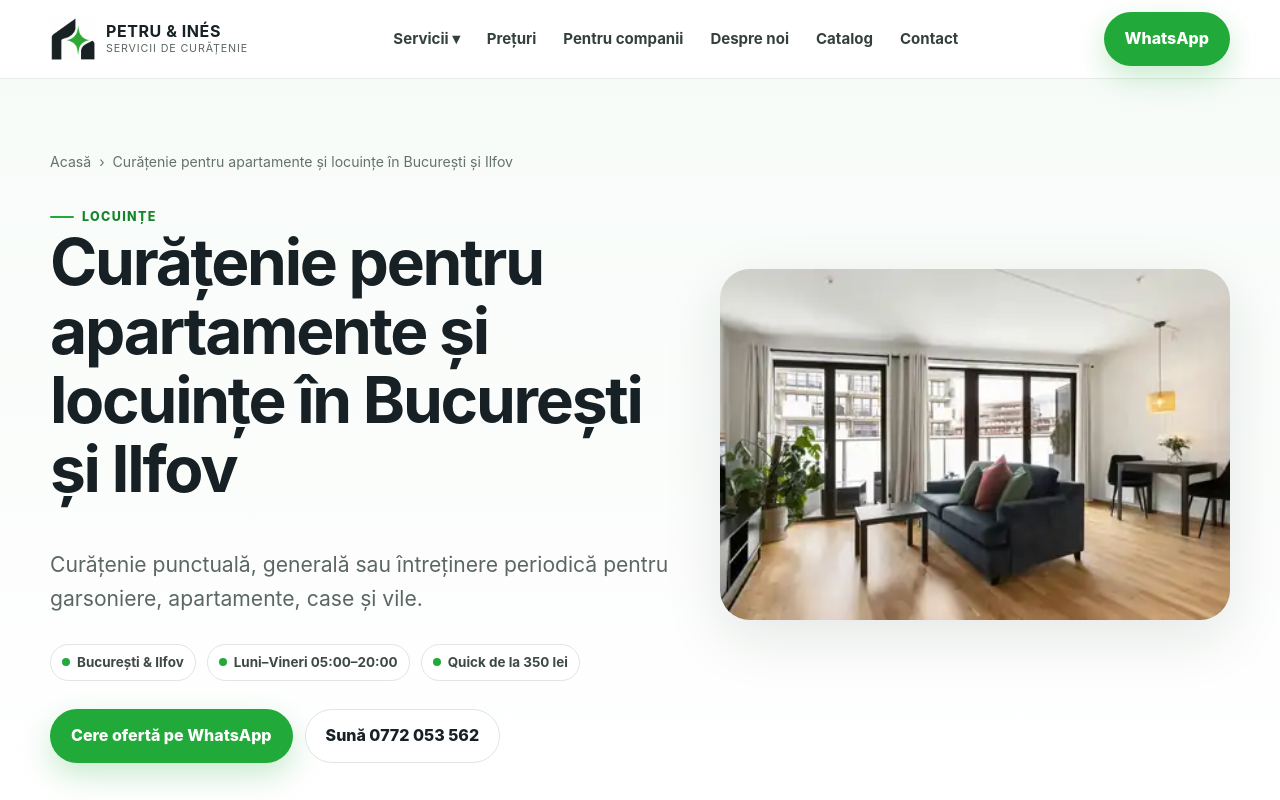
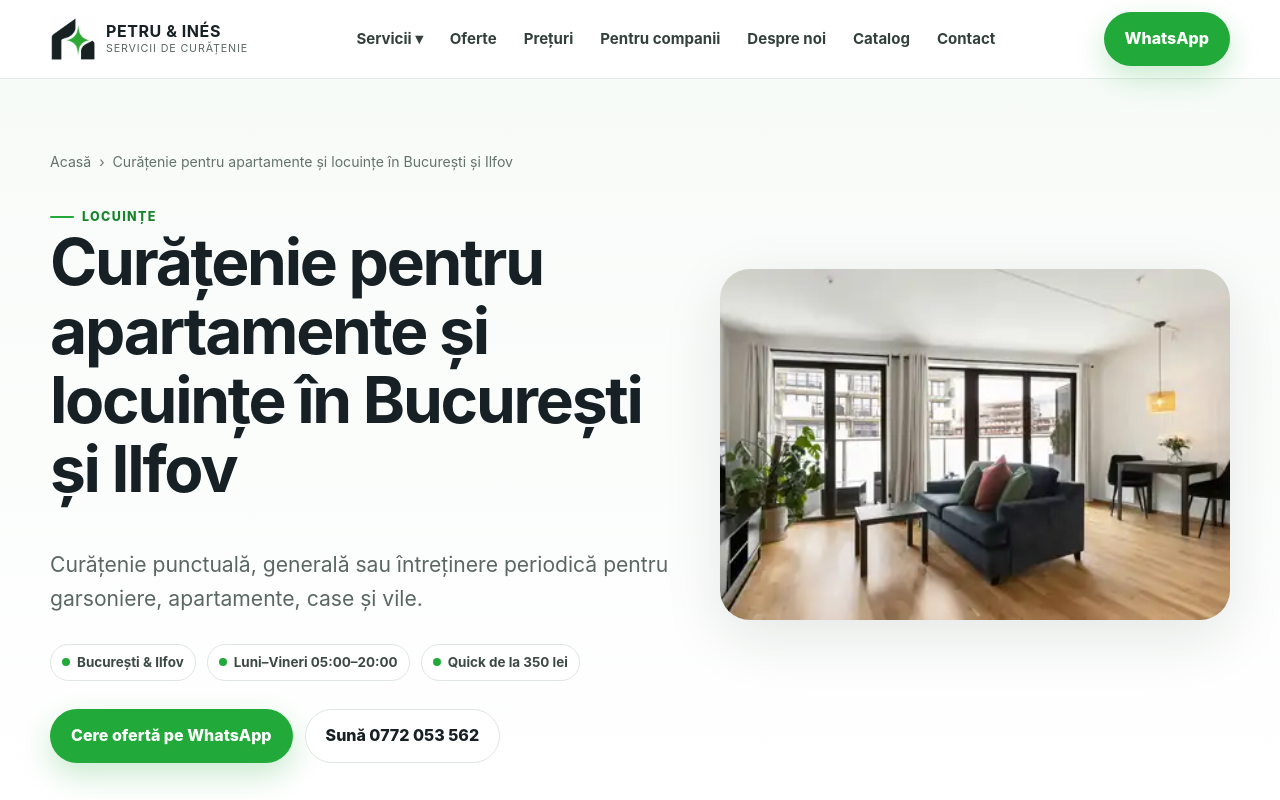
Before and after one commit to petruandines/cleaning-services, a website: page curatenie-apartamente-bucuresti/index.html in a window 1280 px wide. Shown: the top 800 px of the page. Drawn offline with Linux system fonts and the light colour scheme.

```diff
--- a/curatenie-apartamente-bucuresti/index.html
+++ b/curatenie-apartamente-bucuresti/index.html
@@ -37,7 +37,7 @@
         <button type="button" aria-expanded="false">Servicii ▾</button>
         <div class="nav-drop-menu"><a href="/cleaning-services/curatare-tapiterie-bucuresti/">Curățare tapițerie</a><a href="/cleaning-services/curatare-canapele-bucuresti/">Curățare canapele</a><a href="/cleaning-services/curatare-saltele-bucuresti/">Curățare saltele</a><a href="/cleaning-services/curatare-tapiterie-auto-bucuresti/">Tapițerie auto</a><a href="/cleaning-services/curatenie-apartamente-bucuresti/">Curățenie locuințe</a><a href="/cleaning-services/curatenie-birouri-bucuresti/">Birouri &amp; spații comerciale</a><a href="/cleaning-services/curatare-vitrine-bucuresti/">Vitrine &amp; suprafețe vitrate</a><a href="/cleaning-services/igienizare-aer-conditionat-bucuresti/">Igienizare aer condiționat</a><a href="/cleaning-services/ozonificare-bucuresti/">Ozonificare</a></div>
       </div>
-      <a href="/cleaning-services/preturi/">Prețuri</a>
+      <a href="/cleaning-services/oferte/">Oferte</a><a href="/cleaning-services/preturi/">Prețuri</a>
       <a href="/cleaning-services/pentru-companii/">Pentru companii</a>
       <a href="/cleaning-services/despre-noi/">Despre noi</a>
       <a href="https://petruandines.github.io/cleaning-services/catalog" target="_blank" rel="noopener">Catalog</a>
```
